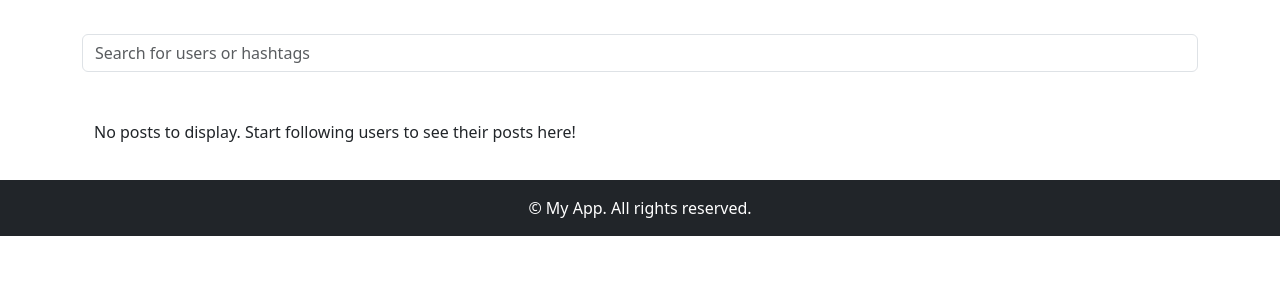
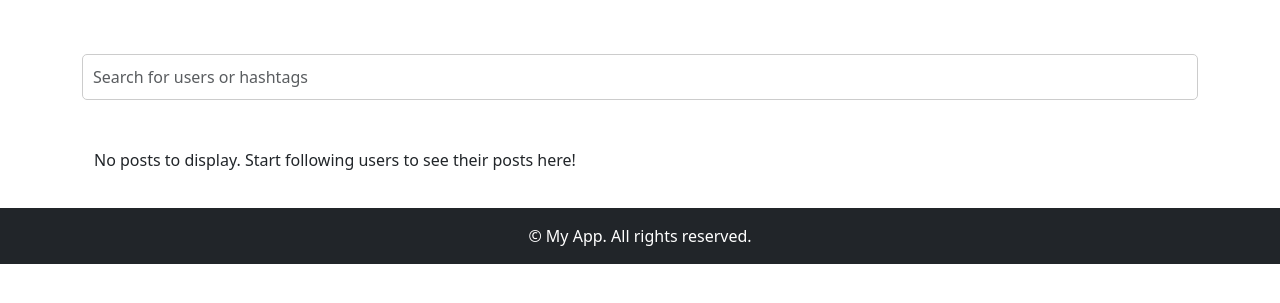
Before and after one commit to yeeheng12/WebApp2, a Flask app: page / in a window 1280 px wide. Shown: the part 56-359 px from the top of the page. Run offline with Flask 3, Linux system fonts and the light colour scheme; the visitor is signed in with stand-in values (Sample User, id 1); data that the repository does not hold is empty; some libraries are stand-ins or nearby versions.

Commit message:
Update search_styles.css

```diff
--- a/app/static/css/search_styles.css
+++ b/app/static/css/search_styles.css
@@ -1,25 +1,47 @@
-    .search-form {
+.search-container {
   position: relative;
+  margin: 20px 0;
+}
+
+#search-input {
+  width: 100%;
+  padding: 10px;
+  border-radius: 5px;
+  border: 1px solid #ccc;
+}
+
+.search-results {
+  position: absolute;
+  top: 50px;
+  left: 0;
+  width: 100%;
+  background-color: #1e1e1e;
+  border-radius: 5px;
+  max-height: 300px;
+  overflow-y: auto;
+  z-index: 1000;
+  color: white;
+}
+
+.search-results a {
   display: flex;
   align-items: center;
+  padding: 10px;
+  text-decoration: none;
+  color: white;
 }
 
-    .search-form input {
-      display: none;
-      width: 0;
-      transition: width 0.3s;
+.search-results a:hover {
+  background-color: #333;
 }
 
-    .search-form input:focus {
-      display: inline-block;
-      width: 150px;
+.search-results a img {
+  width: 30px;
+  height: 30px;
+  border-radius: 50%;
+  margin-right: 10px;
 }
 
-    .search-form i {
-      position: absolute;
-      left: 10px;
+.search-results a .fas {
+  margin-right: 10px;
 }
-
-    .search-form input:focus + i {
-      display: none;
-    }
```
Lines whose indentation alone changed are shown as unchanged.
